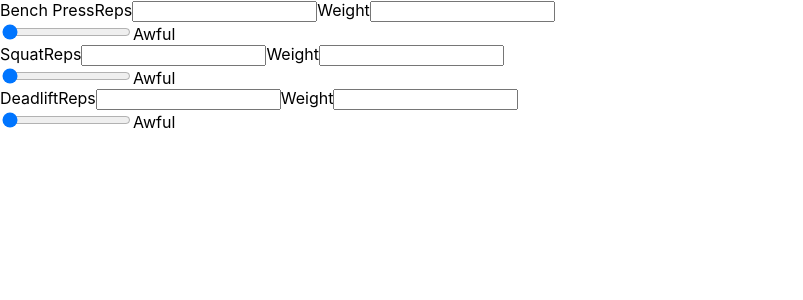
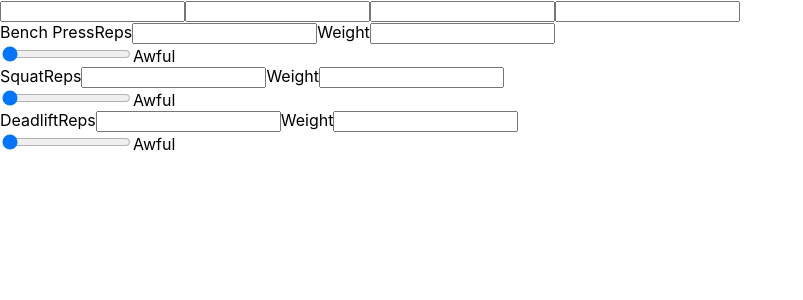
Before and after one commit to RobertWoods/StrengthStandards, a React (Create React App) app: page / in a window 1280 px wide. Shown: the top 300 px of the page, without its empty margins (0-803 px from the left). Built offline with nearby package versions, Linux system fonts and the light colour scheme.

Commit message:
Added lifter/max calculation field

```diff
--- a/src/index.js
+++ b/src/index.js
@@ -97,5 +97,56 @@ class ExerciseMaxForm extends React.Component {
     }
 }
 
+function CalculationInformation(props){
+    return(
+        <div>
+            <input className="lifter-weight" type="text" onChange={(event)=>props.handler(event.target.value, false, false, false)}></input>
+            <input className="lifter-sex" type="text" onChange={(event)=>props.handler(false, event.target.value, false, false)}></input>
+            <input className="max-equation" type="text" onChange={(event)=>props.handler(false, false, event.target.value, false)}></input>
+            <input className="max-standards" type="text" onChange={(event)=>props.handler(false, false, false, event.target.value)}></input>
+        </div>
+    )
+}
+
+class StrengthStandards extends React.Component {
+    constructor(props){
+        super(props);
+        this.state = {
+            lifterInformation:{
+                lifterWeight: 0,
+                lifterSex: "Female"
+            },
+            maxInformation: {
+                equation: "Wendler",
+                standards: "Nuckols:"
+            }
+        }
+        this.handleCalculationChange = this.handleCalculationChange.bind(this);
+    }
+
+    handleCalculationChange(lifterWeight, lifterSex, equation, standards){
+        this.setState({
+            lifterInformation: {
+                lifterWeight: lifterWeight ? lifterWeight : this.state.lifterInformation.lifterWeight,
+                lifterSex: lifterSex ? lifterSex : this.state.lifterInformation.lifterSex
+            },
+            maxInformation: {
+                equation: equation ? equation : this.state.maxInformation.equation,
+                standards: standards ? standards : this.state.maxInformation.standards
+            }
+        })
+    }
+
+    render(){
+        return(
+            <div>
+                <CalculationInformation handler={this.handleCalculationChange}/>
+                <ExerciseMaxForm lifterInformation={this.state.lifterInformation} maxInformation={this.state.maxInformation}/>
+            </div>
+        )
+    }
+
+}
+
 const input = { max: 100 };
-ReactDOM.render(<ExerciseMaxForm/>, document.getElementById('root'));
+ReactDOM.render(<StrengthStandards/>, document.getElementById('root'));
```
